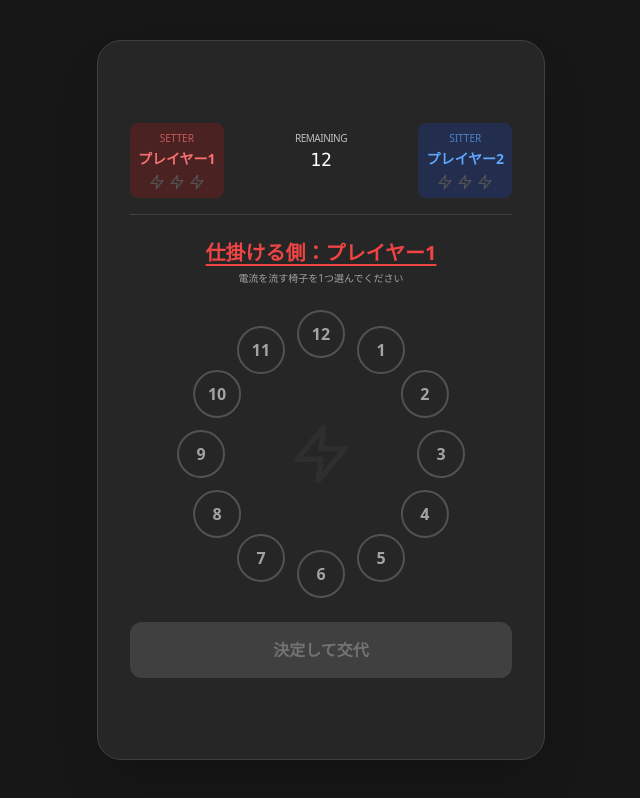
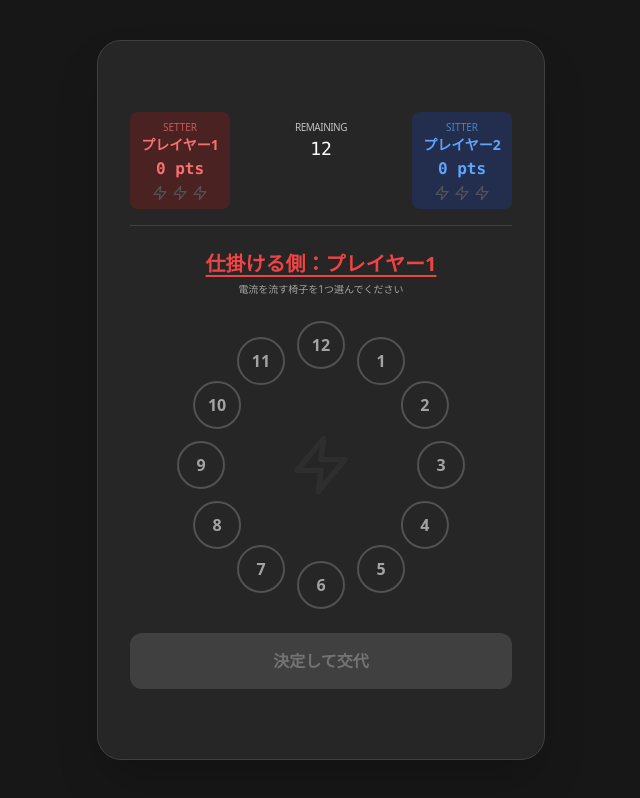
Before and after one commit to Cooo521/Erectric-chair-game, a plain HTML site: page index.html in a window 1280 px wide. Both pictures are taken after a click on the button "GAME START". Shown: the whole page, without its empty margins (319-959 px from the left). Drawn offline with nearby package versions, Linux system fonts and the light colour scheme.

Commit message:
index.html

```diff
--- a/index.html
+++ b/index.html
@@ -28,7 +28,6 @@
         .animate-shake { animation: shake 0.1s ease-in-out infinite; }
         .animate-glow-red { animation: glow-red 0.6s ease-in-out infinite; }
 
-        /* スマホのアドレスバーなどを考慮した高さ設定 */
         .dynamic-screen {
             min-height: 100vh;
             min-height: 100dvh;
@@ -40,11 +39,10 @@
 
         .chair-container {
             position: relative;
-            height: 18rem; /* 72 units */
+            height: 18rem;
             display: flex;
             align-items: center;
             justify-content: center;
-            /* 画面が小さい時に縮小するように調整 */
             max-width: 100%;
             transform: scale(min(1, 80vw / 300px));
         }
@@ -71,17 +69,21 @@
             transition: background-color 0.075s;
         }
 
-        /* スクロールを防止しつつ、コンテンツが溢れた場合のみスクロール可能に */
         html, body {
             overflow: hidden;
             height: 100%;
+        }
+
+        /* 入力フォームのスタイル */
+        input::placeholder {
+            color: rgba(255, 255, 255, 0.3);
         }
     </style>
 </head>
 <body class="bg-neutral-900 text-white flex flex-col items-center justify-center font-sans select-none body-electric-bg dynamic-screen" id="body-root">
 
     <div id="game-container" class="max-w-md w-full h-full max-h-[90dvh] overflow-y-auto rounded-3xl shadow-2xl p-6 sm:p-8 border relative transition-colors bg-neutral-800 border-neutral-700 flex flex-col justify-center">
-        <!-- コンテンツがJavaScriptによって動的に挿入されます -->
+        <!-- コンテンツはJavaScriptで挿入 -->
     </div>
 
     <script>
@@ -142,6 +144,16 @@
             render();
         }
 
+        function startGame() {
+            const p1Name = document.getElementById('p1-name').value.trim();
+            const p2Name = document.getElementById('p2-name').value.trim();
+            if (p1Name) players[0].name = p1Name;
+            if (p2Name) players[1].name = p2Name;
+
+            gameState = 'SETTER_TURN';
+            render();
+        }
+
         function judge() {
             const sitterIndex = 1 - setterIndex;
             const isHit = selectedSit === selectedTrap;
@@ -151,7 +163,6 @@
                 players[sitterIndex].outs += 1;
                 lastResult = { success: false, points: 0, hitNum: selectedSit };
 
-                // アウト時は3秒後に自動遷移
                 autoTransitionTimer = setTimeout(() => {
                     if (gameState === 'RESULT') checkGameOver();
                 }, 3000);
@@ -168,7 +179,6 @@
         function render() {
             const sitterIndex = 1 - setterIndex;
 
-            // 背景とコンテナのクラス制御（電流演出）
             if (gameState === 'RESULT' && !lastResult.success) {
                 bodyRoot.className = 'bg-neutral-900 flex flex-col items-center justify-center font-sans select-none animate-electric-bg dynamic-screen';
                 container.className = 'max-w-md w-full h-full max-h-[90dvh] overflow-y-auto rounded-3xl shadow-2xl p-6 sm:p-8 border relative bg-black/90 border-yellow-500 shadow-yellow-500/50 animate-shake flex flex-col justify-center';
@@ -179,23 +189,28 @@
 
             let html = '';
 
-            // ヘッダー表示
             if (gameState !== 'START' && gameState !== 'GAME_OVER') {
                 html += `
                 <div class="flex justify-between items-start mb-6 border-b border-neutral-700 pb-4">
-                    <div class="p-2 rounded-lg text-center ${setterIndex === 0 ? 'bg-red-900/40 text-red-400' : 'bg-blue-900/40 text-blue-400'}">
-                        <span class="text-[10px] block uppercase opacity-70">Setter</span>
-                        <span class="font-bold text-sm">${players[setterIndex].name}</span>
-                        ${renderOuts(players[setterIndex].outs)}
+                    <!-- 左側プレイヤー -->
+                    <div class="p-2 rounded-lg text-center min-w-[100px] ${setterIndex === 0 ? 'bg-red-900/40 text-red-400' : 'bg-blue-900/40 text-blue-400'}">
+                        <span class="text-[10px] block uppercase opacity-70">${setterIndex === 0 ? 'Setter' : 'Sitter'}</span>
+                        <span class="font-bold text-sm block truncate max-w-[80px] mx-auto">${players[0].name}</span>
+                        <div class="text-base font-mono font-bold mt-0.5">${players[0].score} pts</div>
+                        ${renderOuts(players[0].outs)}
                     </div>
+
                     <div class="text-center pt-2">
                         <span class="text-[10px] block opacity-70 uppercase tracking-tighter">Remaining</span>
                         <span class="text-lg font-mono">${availableChairs.length}</span>
                     </div>
-                    <div class="p-2 rounded-lg text-center ${sitterIndex === 0 ? 'bg-red-900/40 text-red-400' : 'bg-blue-900/40 text-blue-400'}">
-                        <span class="text-[10px] block uppercase opacity-70">Sitter</span>
-                        <span class="font-bold text-sm">${players[sitterIndex].name}</span>
-                        ${renderOuts(players[sitterIndex].outs)}
+
+                    <!-- 右側プレイヤー -->
+                    <div class="p-2 rounded-lg text-center min-w-[100px] ${sitterIndex === 0 ? 'bg-red-900/40 text-red-400' : 'bg-blue-900/40 text-blue-400'}">
+                        <span class="text-[10px] block uppercase opacity-70">${sitterIndex === 0 ? 'Setter' : 'Sitter'}</span>
+                        <span class="font-bold text-sm block truncate max-w-[80px] mx-auto">${players[1].name}</span>
+                        <div class="text-base font-mono font-bold mt-0.5">${players[1].score} pts</div>
+                        ${renderOuts(players[1].outs)}
                     </div>
                 </div>`;
             }
@@ -203,16 +218,30 @@
             switch(gameState) {
                 case 'START':
                     html = `
-                    <div class="text-center py-8">
-                        <div class="mb-6 flex justify-center">
+                    <div class="text-center py-4">
+                        <div class="mb-4 flex justify-center">
                             <div class="bg-yellow-500 p-4 rounded-full animate-pulse shadow-[0_0_30px_rgba(234,179,8,0.5)]">
                                 ${icons.zapLarge('text-neutral-900 fill-neutral-900')}
                             </div>
                         </div>
                         <p class="text-neutral-400 text-xs sm:text-sm mb-1 uppercase tracking-tighter">水曜日のダウンタウンでおなじみの</p>
-                        <h1 class="text-4xl font-black mb-2 tracking-tighter italic text-yellow-500 leading-none">電気イスゲーム</h1>
-                        <p class="text-neutral-400 mb-8 mt-4 text-sm">3アウトで即終了、もしくは<br><span class="text-white font-bold">${WINNING_SCORE}点先取</span>で勝利</p>
-                        <button onclick="gameState='SETTER_TURN'; render();" class="w-full sm:w-auto px-12 py-4 font-bold text-white bg-red-600 rounded-xl hover:bg-red-500 transition-all shadow-lg active:scale-95">GAME START</button>
+                        <h1 class="text-4xl font-black mb-6 tracking-tighter italic text-yellow-500 leading-none">電気イスゲーム</h1>
+
+                        <div class="space-y-3 mb-8 text-left max-w-[280px] mx-auto">
+                            <div>
+                                <label class="text-[10px] text-neutral-500 uppercase font-bold ml-1">Player 1 Name</label>
+                                <input type="text" id="p1-name" placeholder="プレイヤー1" maxlength="10"
+                                    class="w-full bg-neutral-900 border border-neutral-700 rounded-lg px-3 py-2 text-sm focus:outline-none focus:border-red-500 transition-colors">
+                            </div>
+                            <div>
+                                <label class="text-[10px] text-neutral-500 uppercase font-bold ml-1">Player 2 Name</label>
+                                <input type="text" id="p2-name" placeholder="プレイヤー2" maxlength="10"
+                                    class="w-full bg-neutral-900 border border-neutral-700 rounded-lg px-3 py-2 text-sm focus:outline-none focus:border-blue-500 transition-colors">
+                            </div>
+                        </div>
+
+                        <p class="text-neutral-400 mb-6 text-sm">3アウトで即終了、もしくは<br><span class="text-white font-bold">${WINNING_SCORE}点先取</span>で勝利</p>
+                        <button onclick="startGame()" class="w-full sm:w-auto px-12 py-4 font-bold text-white bg-red-600 rounded-xl hover:bg-red-500 transition-all shadow-lg active:scale-95">GAME START</button>
                     </div>`;
                     break;
 
@@ -254,7 +283,7 @@
                                     const isSelected = selectedSit === num;
                                     return `<button onclick="selectSit(${num})" ${!isAvailable ? 'disabled' : ''} style="${getChairStyle(num)}"
                                         class="chair ${!isAvailable ? 'border-neutral-700 bg-neutral-900 text-neutral-700 cursor-not-allowed' :
-                                        isSelected ? 'border-blue-500 bg-blue-600 text-white scale-125 z-10 shadow-lg shadow-blue-500/50' : 'border-neutral-600 hover:border-blue-400 text-neutral-400'} active:scale-110">
+                                        isSelected ? 'border-blue-500 bg-blue-600 text-white scale-125 z-10 shadow-lg shadow-blue-500/50' : 'border-neutral-600 hover:border-red-400 text-neutral-400'} active:scale-110">
                                         ${num}
                                     </button>`;
                                 }).join('')}
@@ -322,7 +351,7 @@
                             ${players.map((p, idx) => `
                                 <div class="flex justify-between items-center p-4 rounded-xl border-2 transition-opacity ${idx === setterIndex ? 'border-neutral-700 opacity-40' : 'border-neutral-500 bg-neutral-900/80 shadow-inner'}">
                                     <div class="text-left">
-                                        <span class="font-bold text-lg">${p.name}</span>
+                                        <span class="font-bold text-lg block truncate max-w-[120px]">${p.name}</span>
                                         ${renderOuts(p.outs)}
                                     </div>
                                     <div class="text-right">
@@ -362,7 +391,7 @@
                             ${players.map(p => `
                                 <div class="flex justify-between items-center p-4 rounded-xl bg-neutral-900 border ${p.outs >= 3 ? 'border-red-600 opacity-60' : 'border-neutral-700'}">
                                     <div class="text-left">
-                                        <span class="font-bold">${p.name}</span>
+                                        <span class="font-bold block truncate max-w-[120px]">${p.name}</span>
                                         ${renderOuts(p.outs)}
                                     </div>
                                     <span class="text-2xl font-mono font-bold text-white">${p.score} pts</span>
@@ -372,7 +401,7 @@
                         <div class="p-6 bg-yellow-500 p-1 rounded-2xl mb-8 shadow-[0_0_40px_rgba(234,179,8,0.3)]">
                             <div class="bg-neutral-900 rounded-xl py-4 px-2">
                                 <p class="text-yellow-500 text-xs mb-1 uppercase tracking-[0.3em]">Winner</p>
-                                <h3 class="text-3xl font-black text-white">${winnerName}</h3>
+                                <h3 class="text-3xl font-black text-white truncate px-2">${winnerName}</h3>
                             </div>
                         </div>
                         <button onclick="resetGame()" class="w-full py-4 rounded-xl bg-white text-black font-bold hover:bg-neutral-200 transition-colors active:scale-95">リベンジマッチ</button>
@@ -418,7 +447,6 @@
             render();
         }
 
-        // 初回起動
         render();
     </script>
 </body>
```
